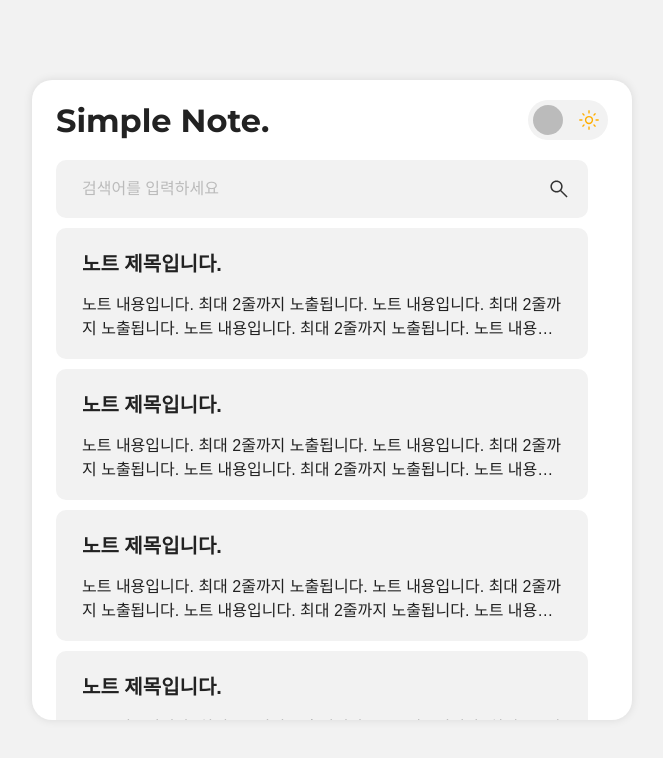
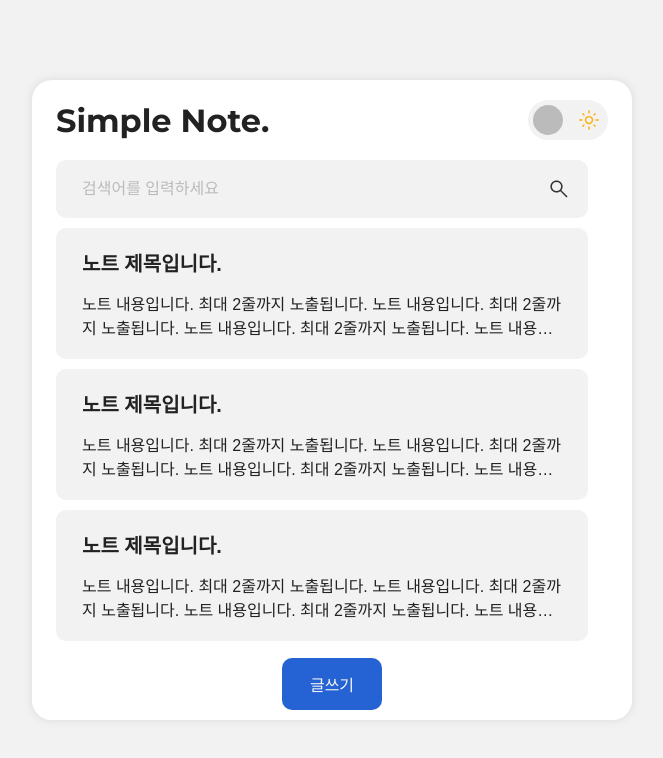
Before and after one commit to choiWebdev/simple_note, a React (Create React App) app: page / in a window 1280 px wide. Shown: the top 758 px of the page, without its empty margins (308-971 px from the left). Built offline with nearby package versions, Linux system fonts and the light colour scheme; a web font is replaced by a local one.

Commit message:
글쓰기 버튼 추가

```diff
--- a/src/App.css
+++ b/src/App.css
@@ -96,6 +96,7 @@ a {
   box-shadow: 0 0 1rem rgba(0, 0, 0, 0.1);
   background-color: var(--absolute-color);
   overflow: hidden;
+  position: relative;
 }
 
 .App_body {
@@ -122,6 +123,7 @@ a {
 }
 
 .btn_style {
+  display: inline-block;
   min-width: 10rem;
   padding: 1.4rem 2rem;
   background-color: #2562d3;
--- /dev/null
+++ b/src/components/Footer.js
@@ -0,0 +1,15 @@
+import React from "react";
+import { Link } from "react-router-dom";
+import "../styles/Footer.css";
+
+function Footer() {
+  return (
+    <div className="footer">
+      <Link className="btn_style" to="*">
+        글쓰기
+      </Link>
+    </div>
+  );
+}
+
+export default Footer;
--- a/src/components/List.js
+++ b/src/components/List.js
@@ -1,6 +1,7 @@
-import React from 'react'
+import React from "react";
 import Search from "./Search";
 import Note from "./Note";
+import Footer from "./Footer";
 import "../styles/List.css";
 
 function List() {
@@ -15,8 +16,9 @@ function List() {
         <Note />
         <Note />
       </div>
+      <Footer />
     </div>
-  )
+  );
 }
 
-export default List
+export default List;
--- /dev/null
+++ b/src/styles/Footer.css
@@ -0,0 +1,11 @@
+.footer {
+  display: flex;
+  justify-content: center;
+  align-items: center;
+  width: 100%;
+  padding: 1rem;
+  background-color: var(--absolute-color);
+  position: absolute;
+  bottom: 0;
+  left: 0;
+}
```
